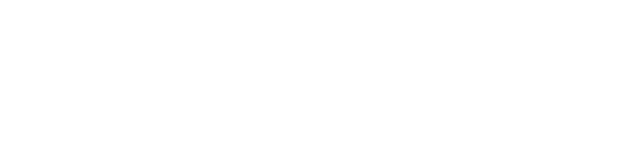
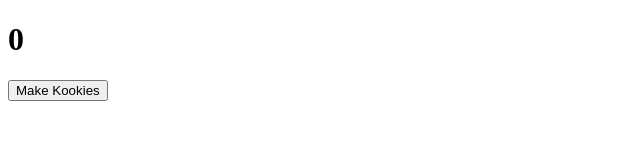
Before and after one commit to SlickJohnson/kookie-klicker, a plain HTML site: page index.html in a window 1280 px wide. Shown: the whole page, without its empty margins (0-640 px from the left). Drawn offline with Linux system fonts and the light colour scheme.

Commit message:
Add clicker and cookie counter

```diff
--- a/index.html
+++ b/index.html
@@ -2,9 +2,10 @@
 <html>
   <head>
     <meta charset="utf-8">
-    <title>Make Cookies</title>
+    <title>Kookie Klicker</title>
   </head>
   <body>
-
+    <h1>0</h1>
+    <button>Make Kookies</button>
   </body>
 </html>
```
